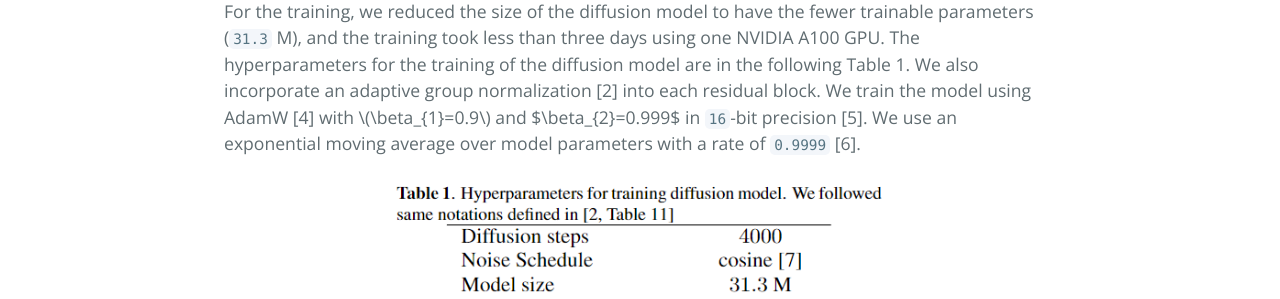
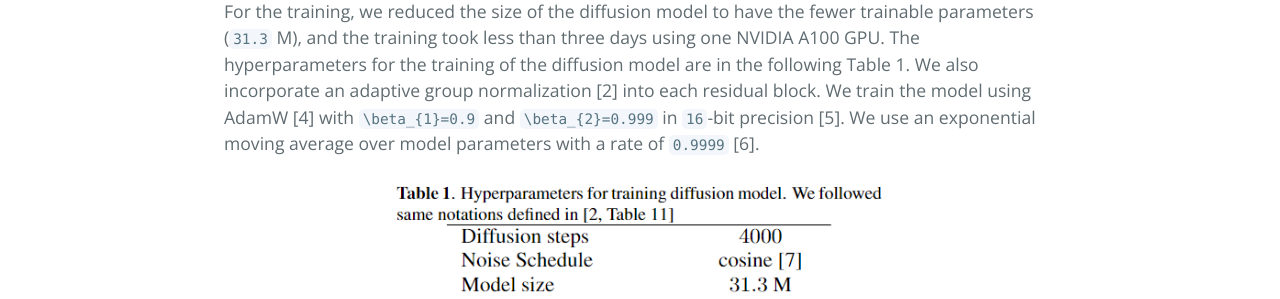
Before and after one commit to koichi-saito-sony/koichi-saito-sony.github.io, a Jekyll site: the page built from unsupervised-vocal-dereverb/network.md, in a window 1280 px wide. Shown: the part 825-1124 px from the top of the page. Built offline with Jekyll 4.4.1, drawn with Linux system fonts in a browser that asks for light colours; our own code applies the rules of GitHub Pages for plain Markdown files.

Commit message:
check intermidiate

```diff
--- a/unsupervised-vocal-dereverb/network.md
+++ b/unsupervised-vocal-dereverb/network.md
@@ -13,7 +13,7 @@ We modified [the original U-Net architecture of the pre-trained model used on DD
 For the training, we reduced the size of the diffusion model to have the fewer trainable parameters (`31.3` M), and the training took less than three days using one NVIDIA A100 GPU.
 The hyperparameters for the training of the diffusion model are in the following Table 1.
 We also incorporate an adaptive group normalization [2] into each residual block.
-We train the model using AdamW [4] with $$\beta_{1}=0.9$$ and $\beta_{2}=0.999$ in `16`-bit precision [5]. We use an exponential moving average over model parameters with a rate of `0.9999` [6].
+We train the model using AdamW [4] with `\beta_{1}=0.9` and `\beta_{2}=0.999` in `16`-bit precision [5]. We use an exponential moving average over model parameters with a rate of `0.9999` [6].
 
 <p align="center">
     <img width="500" src="./images/demo_table_pre.png" alt="Material Bread logo">
```
